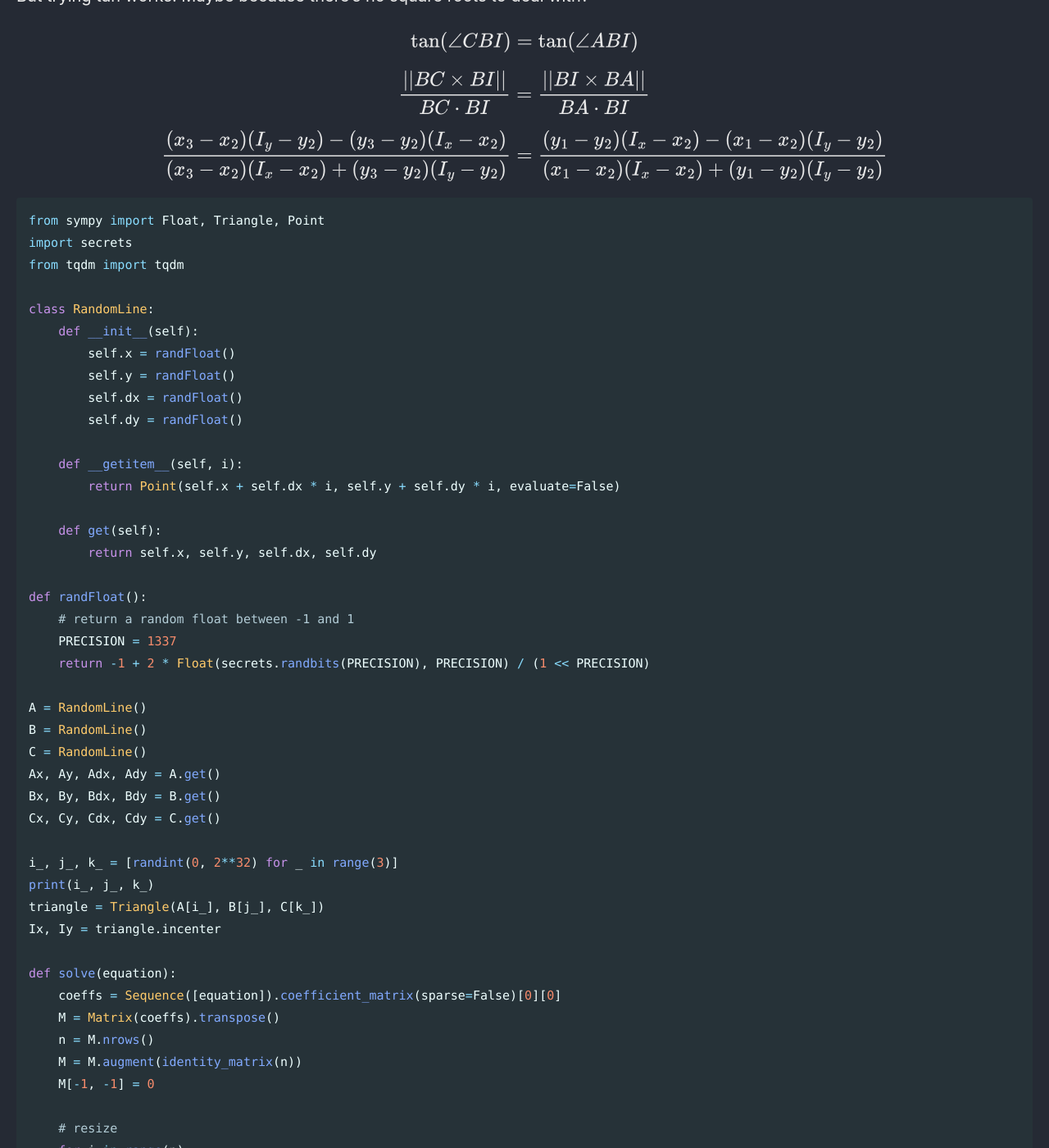
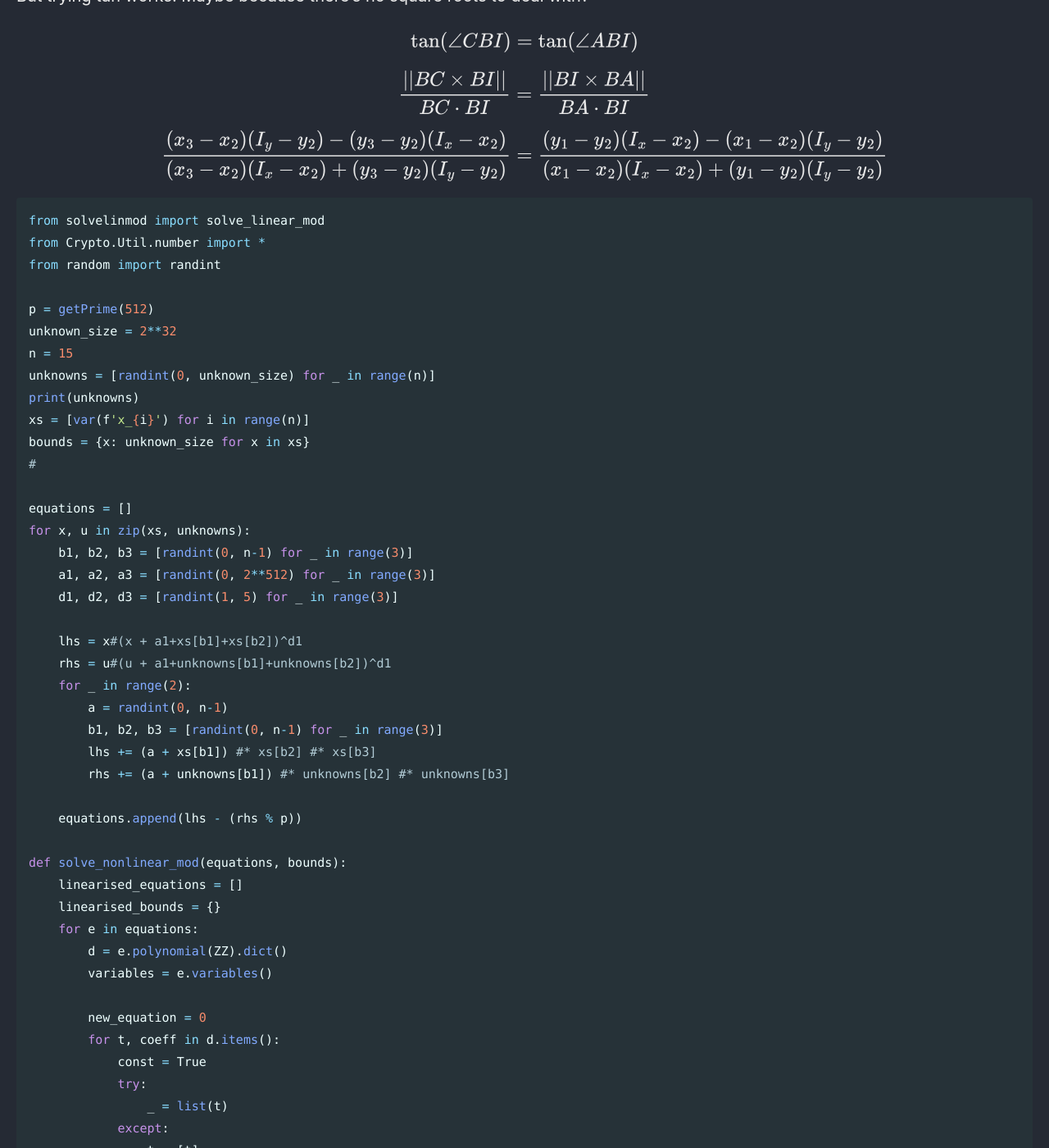
Before and after one commit to Connor-McCartney/Connor-McCartney.github.io, a Jekyll site: the page built from _pages/cryptography/other/Geometry-Hash-Balsn-CTF-2023.md, in a window 1280 px wide and 1400 px high, scrolled down 16016 px. Shown: the whole window at 82% size. Built offline with Jekyll 4.4.1, drawn with Linux system fonts in a browser that asks for light colours; cached includes are drawn as plain includes; some of the changed text lies outside the part shown.

Commit message:
Update Geometry-Hash-Balsn-CTF-2023.md

````diff
--- a/_pages/cryptography/other/Geometry-Hash-Balsn-CTF-2023.md
+++ b/_pages/cryptography/other/Geometry-Hash-Balsn-CTF-2023.md
@@ -587,63 +587,78 @@ $$\frac{||BC \times BI||}{BC \cdot BI} = \frac{||BI \times BA||}{BA \cdot BI}$$
 $$\frac{(x_3-x_2)(I_y-y_2) - (y_3-y_2)(I_x-x_2)}{(x_3-x_2)(I_x-x_2) + (y_3-y_2)(I_y-y_2)} = \frac{(y_1-y_2)(I_x-x_2) - (x_1-x_2)(I_y-y_2)}{(x_1-x_2)(I_x-x_2) + (y_1-y_2)(I_y-y_2)}$$
 
 ```python
-from sympy import Float, Triangle, Point
-import secrets
-from tqdm import tqdm
+from solvelinmod import solve_linear_mod
+from Crypto.Util.number import *
+from random import randint
 
-class RandomLine:
-    def __init__(self):
-        self.x = randFloat()
-        self.y = randFloat()
-        self.dx = randFloat()
-        self.dy = randFloat()
+p = getPrime(512)
+unknown_size = 2**32
+n = 15
+unknowns = [randint(0, unknown_size) for _ in range(n)]
+print(unknowns)
+xs = [var(f'x_{i}') for i in range(n)]
+bounds = {x: unknown_size for x in xs}
+#
 
-    def __getitem__(self, i):
-        return Point(self.x + self.dx * i, self.y + self.dy * i, evaluate=False)
+equations = []
+for x, u in zip(xs, unknowns):
+    b1, b2, b3 = [randint(0, n-1) for _ in range(3)]
+    a1, a2, a3 = [randint(0, 2**512) for _ in range(3)]
+    d1, d2, d3 = [randint(1, 5) for _ in range(3)]
 
-    def get(self):
-        return self.x, self.y, self.dx, self.dy
+    lhs = x#(x + a1+xs[b1]+xs[b2])^d1
+    rhs = u#(u + a1+unknowns[b1]+unknowns[b2])^d1
+    for _ in range(2):
+        a = randint(0, n-1)
+        b1, b2, b3 = [randint(0, n-1) for _ in range(3)]
+        lhs += (a + xs[b1]) #* xs[b2] #* xs[b3]
+        rhs += (a + unknowns[b1]) #* unknowns[b2] #* unknowns[b3]
 
-def randFloat():
-    # return a random float between -1 and 1
-    PRECISION = 1337
-    return -1 + 2 * Float(secrets.randbits(PRECISION), PRECISION) / (1 << PRECISION)
+    equations.append(lhs - (rhs % p))
 
-A = RandomLine()
-B = RandomLine()
-C = RandomLine()
-Ax, Ay, Adx, Ady = A.get()
-Bx, By, Bdx, Bdy = B.get()
-Cx, Cy, Cdx, Cdy = C.get()
+def solve_nonlinear_mod(equations, bounds):
+    linearised_equations = []
+    linearised_bounds = {}
+    for e in equations:
+        d = e.polynomial(ZZ).dict()
+        variables = e.variables()
 
-i_, j_, k_ = [randint(0, 2**32) for _ in range(3)]
-print(i_, j_, k_)
-triangle = Triangle(A[i_], B[j_], C[k_])
-Ix, Iy = triangle.incenter
+        new_equation = 0
+        for t, coeff in d.items():
+            const = True
+            try:
+                _ = list(t)
+            except:
+                t = [t]
+            v = ""
+            b = 1
+            for j, i in enumerate(t):
+                if i != 0:
+                    v += str(variables[j]) + "__" + str(i)
+                    b *= bounds[variables[j]] ** i
+                    const = False
+            if const:
+                new_equation += coeff
+                continue
+            v = var(v)
+            linearised_bounds[v] = b
+            new_equation += coeff * v
+        linearised_equations.append((new_equation == 0, p))
 
-def solve(equation):
-    coeffs = Sequence([equation]).coefficient_matrix(sparse=False)[0][0]
-    M = Matrix(coeffs).transpose()
-    n = M.nrows()
-    M = M.augment(identity_matrix(n))
-    M[-1, -1] = 0
+    solve = solve_linear_mod(linearised_equations, linearised_bounds)
+    if solve == None:
+        print('fail')
+        return
+    ret = [solve[var(f'x_{i}__1')] for i in range(len(equations))]
+    print(ret)
+    print(ret == unknowns)
+    """
+    for a, b in zip(solve.values(), linearised_bounds.values()):
+        print(Integer(a).nbits(), Integer(b).nbits())
+    print(linearised_bounds)
+    """
+    return ret
 
-    # resize
-    for i in range(n):
-        M[i, 0] = int(M[i, 0] * 10**1337)
 
-    M = M.change_ring(ZZ).LLL()
-    print(M[0][-4:])
-
-F.<i,j,k> = ZZ[]
-x1, y1 = Ax + Adx*i, Ay + Ady*i
-x2, y2 = Bx + Bdx*j, By + Bdy*j
-x3, y3 = Cx + Cdx*k, Cy + Cdy*k
-
-lhs = ((x3-x2)*(Iy-y2)-(y3-y2)*(Ix-x2)) * ((x1-x2)*(Ix-x2)+(y1-y2)*(Iy-y2))
-rhs = ((y1-y2)*(Ix-x2)-(x1-x2)*(Iy-y2)) * ((x3-x2)*(Ix-x2)+(y3-y2)*(Iy-y2))
-equation = lhs - rhs
-
-print(int(lhs(i=i_, j=j_, k=k_)) == int(rhs(i=i_, j=j_, k=k_)))
-solve(equation)
+solve_nonlinear_mod(equations, bounds)
 ```
````
